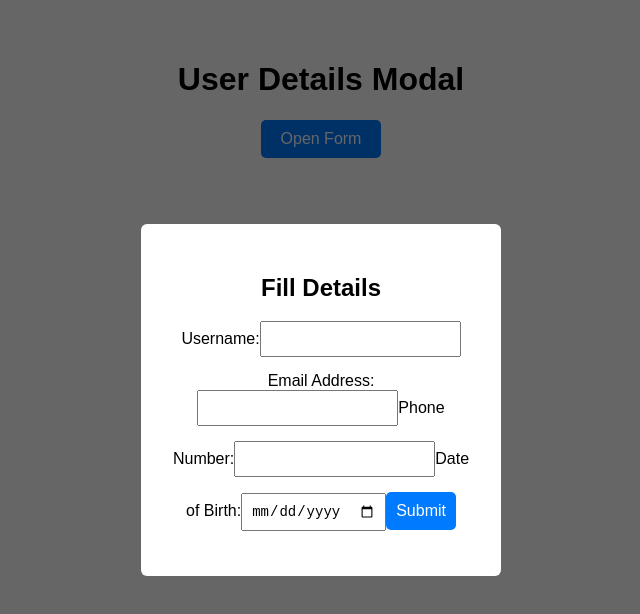
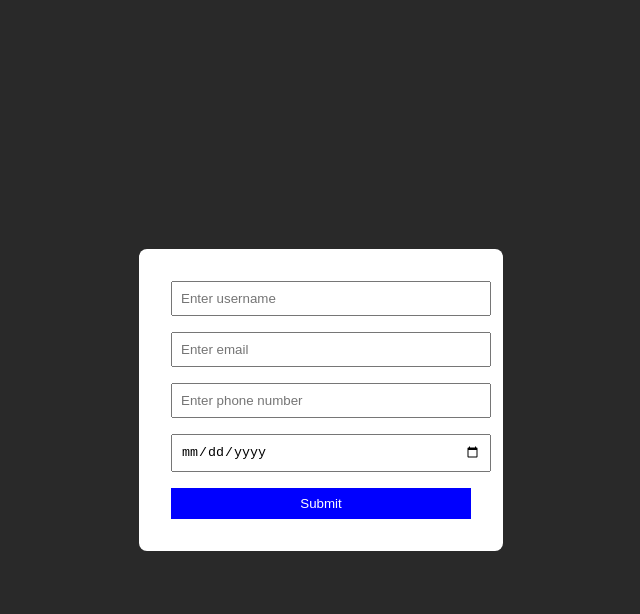
Before and after one commit to krishnapatidar01/xmodal, a React (Create React App) app: page / in a window 1280 px wide. Both pictures are taken after a click on the button "Open Form". Shown: the top 614 px of the page, without its empty margins (319-959 px from the left). Built offline with nearby package versions, Linux system fonts and the light colour scheme.

Commit message:
first commit

```diff
--- a/src/App.js
+++ b/src/App.js
@@ -1,141 +1,14 @@
-import React, { useState, useEffect } from "react";
-import "./App.css";
+import React, { useState } from "react";
+import XModal from "./XModal";
+import "./XModal.css";
 
 function App() {
-  const [showModal, setShowModal] = useState(false);
-  const [formData, setFormData] = useState({
-    username: "",
-    email: "",
-    phone: "",
-    dob: ""
-  });
-
-  const handleChange = (e) => {
-    setFormData((prev) => ({
-      ...prev,
-      [e.target.id]: e.target.value
-    }));
-  };
-
-const handleSubmit = (e) => {
-  e.preventDefault();
-  const { username, email, phone, dob } = formData;
-
-  if (!username) {
-    alert("Please enter your username.");
-    return;
-  }
-
-  if (!email) {
-    alert("Please enter your email.");
-    return;
-  }
-
-  if (!email.includes("@")) {
-    alert("Invalid email. Please check your email address.");
-    return;
-  }
-
-  if (!phone) {
-    alert("Please enter your phone number.");
-    return;
-  }
-
-  if (!/^\d{10}$/.test(phone)) {
-    alert("Invalid phone number. Please enter a 10-digit phone number.");
-    return;
-  }
-
-  if (!dob) {
-    alert("Please enter your date of birth.");
-    return;
-  }
-
-  const today = new Date();
-  const enteredDate = new Date(dob);
-  if (enteredDate > today) {
-    alert("Invalid date of birth.");
-    return;
-  }
-
-  // All validations passed
-  setShowModal(false);
-  setFormData({
-    username: "",
-    email: "",
-    phone: "",
-    dob: ""
-  });
-};
-
-
-  const handleClickOutside = (e) => {
-    if (e.target.className === "modal") {
-      setShowModal(false);
-    }
-  };
-
-  useEffect(() => {
-    if (showModal) {
-      window.addEventListener("click", handleClickOutside);
-    }
-    return () => window.removeEventListener("click", handleClickOutside);
-  }, [showModal]);
+  const [isModalOpen, setIsModalOpen] = useState(false);
 
   return (
-    <div className="App">
-      <h1>User Details Modal</h1>
-      <button onClick={() => setShowModal(true)}>Open Form</button>
-
-      {showModal && (
-        <div className="modal">
-          <div className="modal-content">
-            <form method="post">
-            <h2>Fill Details</h2>
-
-            <label>Username:</label>
-            <input
-              id="username"
-              type="text"
-              value={formData.username}
-              onChange={handleChange}
-              required
-            />
-
-            <label>Email Address:</label>
-            <input
-              id="email"
-              type="email"
-              value={formData.email}
-              onChange={handleChange}
-              required
-            />
-
-            <label>Phone Number:</label>
-            <input
-              id="phone"
-              type="number"
-              value={formData.phone}
-              onChange={handleChange}
-              required
-            />
-
-            <label>Date of Birth:</label>
-            <input
-              id="dob"
-              type="date"
-              value={formData.dob}
-              onChange={handleChange}
-              required
-            />
-
-            <button className="submit-button" onClick={handleSubmit}>
-              Submit
-            </button>
-            </form>
-          </div>
-        </div>
-      )}
+    <div className="modal">
+      <button onClick={() => setIsModalOpen(true)}>Open Form</button>
+      {isModalOpen && <XModal onClose={() => setIsModalOpen(false)} />}
     </div>
   );
 }
--- /dev/null
+++ b/src/XModal.css
@@ -0,0 +1,33 @@
+.modal {
+  position: fixed;
+  top: 0;
+  left: 0;
+  height: 100vh;
+  width: 100vw;
+  background-color: rgba(0, 0, 0, 0.6);
+  display: flex;
+  justify-content: center;
+  align-items: center;
+}
+
+.modal-content {
+  background-color: white;
+  padding: 2rem;
+  border-radius: 8px;
+  width: 300px;
+}
+
+input {
+  width: 100%;
+  margin-bottom: 1rem;
+  padding: 0.5rem;
+}
+
+.submit-button {
+  background-color: blue;
+  color: white;
+  padding: 0.5rem;
+  border: none;
+  width: 100%;
+  cursor: pointer;
+}
--- /dev/null
+++ b/src/XModal.js
@@ -0,0 +1,113 @@
+import React, { useState } from "react";
+
+function XModal({ onClose }) {
+  const [formData, setFormData] = useState({
+    username: "",
+    email: "",
+    phone: "",
+    dob: ""
+  });
+
+  const handleOutsideClick = (e) => {
+    if (e.target.className === "modal") {
+      onClose();
+    }
+  };
+
+  const handleChange = (e) => {
+    const { id, value } = e.target;
+    setFormData((prev) => ({
+      ...prev,
+      [id]: value
+    }));
+  };
+
+  const handleSubmit = (e) => {
+    e.preventDefault();
+
+    const { username, email, phone, dob } = formData;
+
+    if (!username) {
+      alert("Please fill the username field.");
+      return;
+    }
+
+    if (!email) {
+      alert("Please fill the email field.");
+      return;
+    }
+
+    if (!email.includes("@")) {
+      alert("Invalid email. Please check your email address.");
+      return;
+    }
+
+    if (!phone) {
+      alert("Please fill the phone field.");
+      return;
+    }
+
+    if (!/^\d{10}$/.test(phone)) {
+      alert("Invalid phone number. Please enter a 10-digit phone number.");
+      return;
+    }
+
+    if (!dob) {
+      alert("Please fill the dob field.");
+      return;
+    }
+
+    const selectedDate = new Date(dob);
+    const today = new Date();
+
+    if (selectedDate > today) {
+      alert("Invalid date of birth. Please enter a valid date.");
+      return;
+    }
+
+    // all validations passed
+    onClose();
+  };
+
+  return (
+    <div className="modal" onClick={handleOutsideClick}>
+      <div className="modal-content">
+        <form onSubmit={handleSubmit}>
+          <input
+            type="text"
+            id="username"
+            placeholder="Enter username"
+            value={formData.username}
+            onChange={handleChange}
+          />
+          <input
+            type="email"
+            id="email"
+            placeholder="Enter email"
+            value={formData.email}
+            onChange={handleChange}
+          />
+          <input
+            type="tel"
+            id="phone"
+            placeholder="Enter phone number"
+            value={formData.phone}
+            onChange={handleChange}
+          />
+          <input
+            type="date"
+            id="dob"
+            placeholder="Enter DOB"
+            value={formData.dob}
+            onChange={handleChange}
+          />
+          <button className="submit-button" type="submit">
+            Submit
+          </button>
+        </form>
+      </div>
+    </div>
+  );
+}
+
+export default XModal;
```
